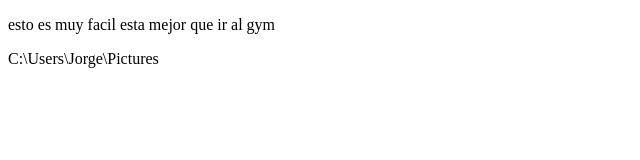
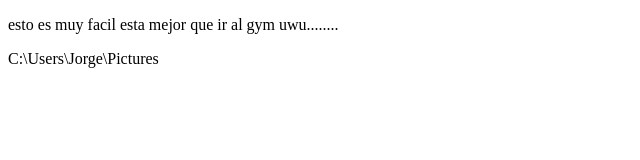
Before and after one commit to jorgeoswaldo063/proyectoaprender, a plain HTML site: page index.html in a window 1280 px wide. Shown: the full height of the page, 0-640 px from the left. Drawn offline with Linux system fonts and the light colour scheme.

Commit message:
first commit

```diff
--- a/index.html
+++ b/index.html
@@ -8,7 +8,7 @@
 </head>
 <body>
     <p>
-        esto es muy facil esta mejor que ir al gym
+        esto es muy facil esta mejor que ir al gym uwu........
     </p>
 </body>
 </html>
```
